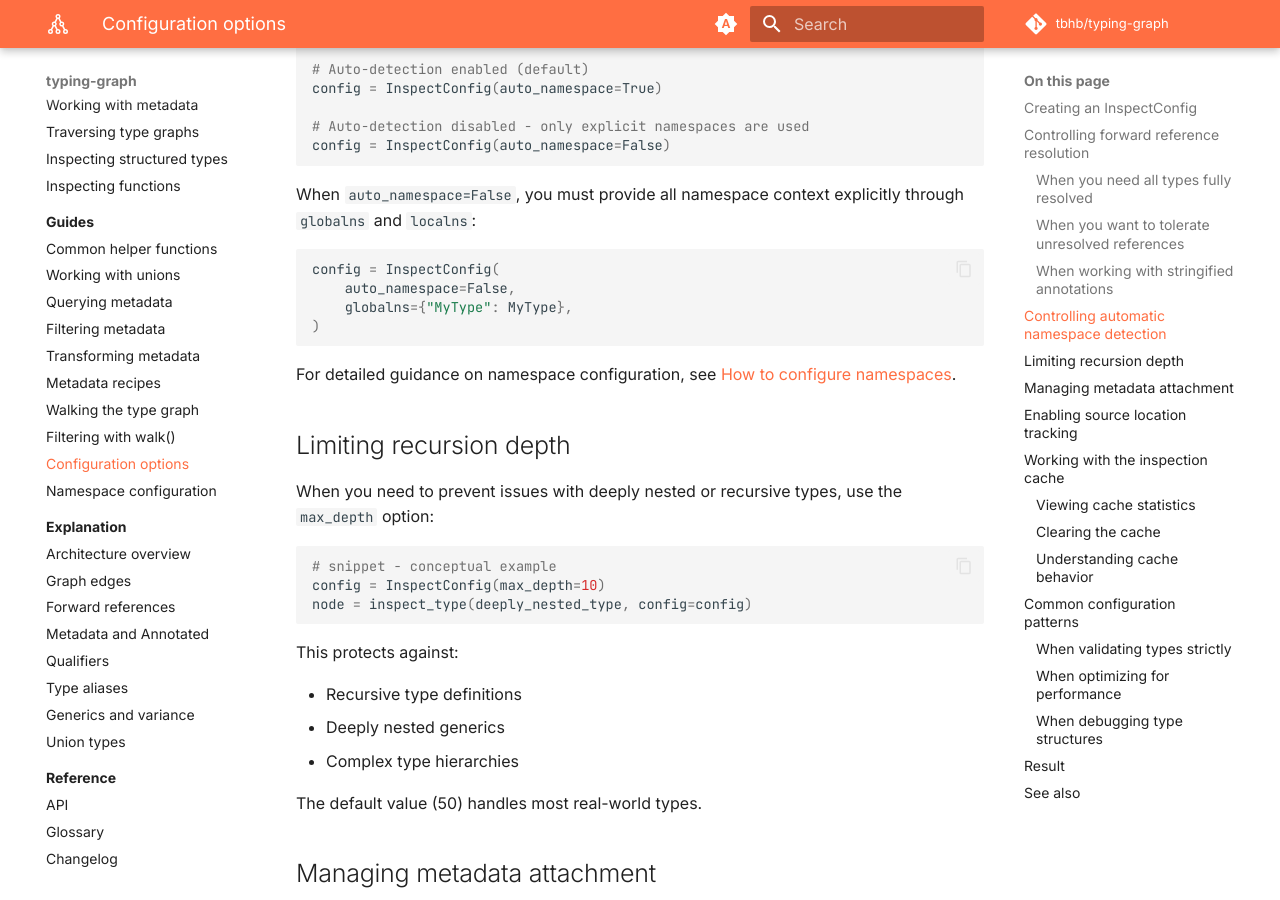
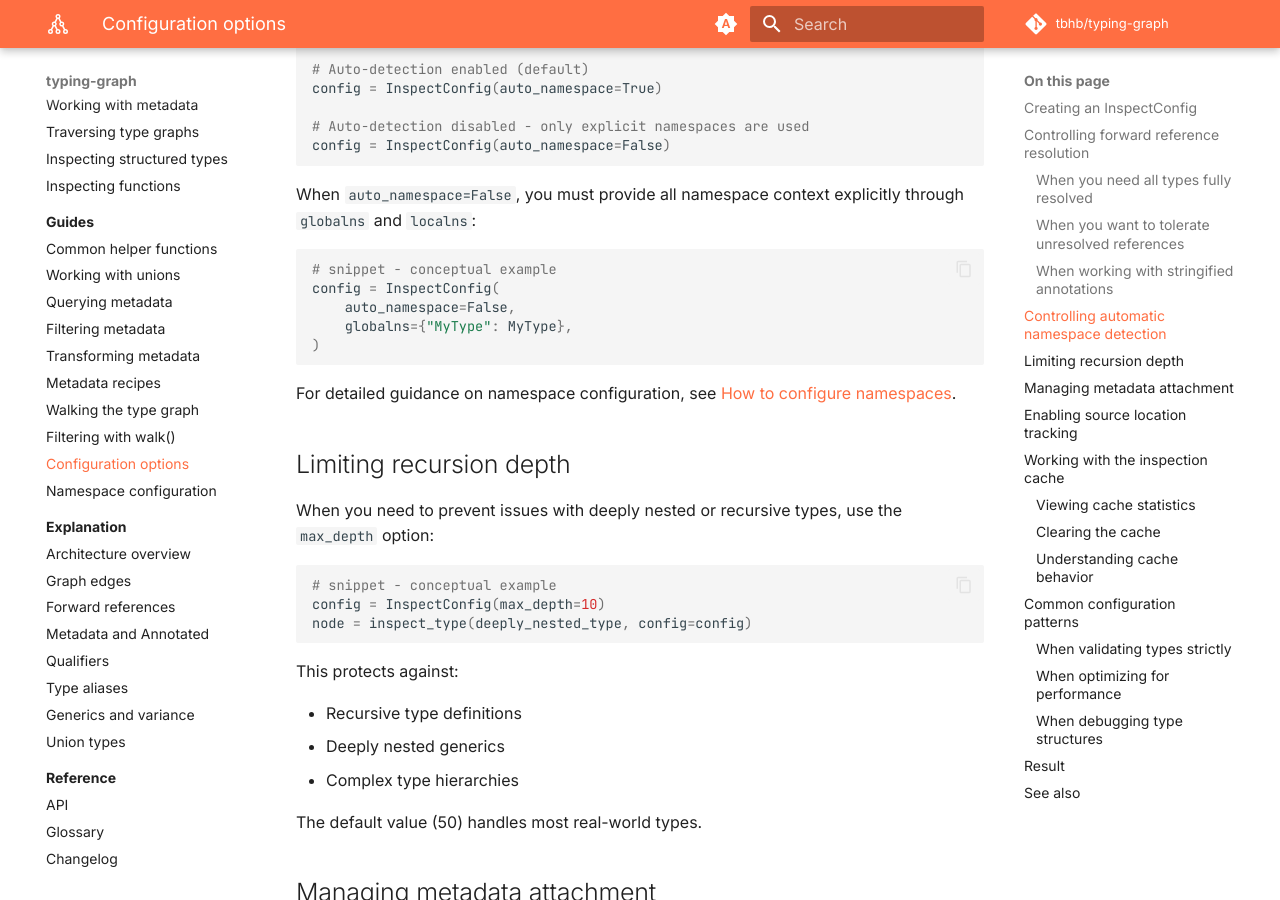
Before and after one commit to tbhb/typing-graph, an MkDocs documentation site: the page built from docs/guides/configuration.md, in a window 1280 px wide and 900 px high, scrolled down 2085 px. Built offline with MkDocs 1.6.1 and Material for MkDocs 9.7.7, drawn with Linux system fonts in a browser that asks for light colours; comment, search, counter and statistics services are not loaded.

Commit message:
fix(docs): mark conceptual example as snippet to skip doctest
The InspectConfig example with undefined MyType was being executed
by the doctest framework, causing NameError. Added '# snippet' marker
to skip execution since this is a conceptual illustration.

````diff
--- a/docs/guides/configuration.md
+++ b/docs/guides/configuration.md
@@ -88,6 +88,7 @@
 When `auto_namespace=False`, you must provide all namespace context explicitly through `globalns` and `localns`:
 
 ```python
+# snippet - conceptual example
 config = InspectConfig(
     auto_namespace=False,
     globalns={"MyType": MyType},
````
